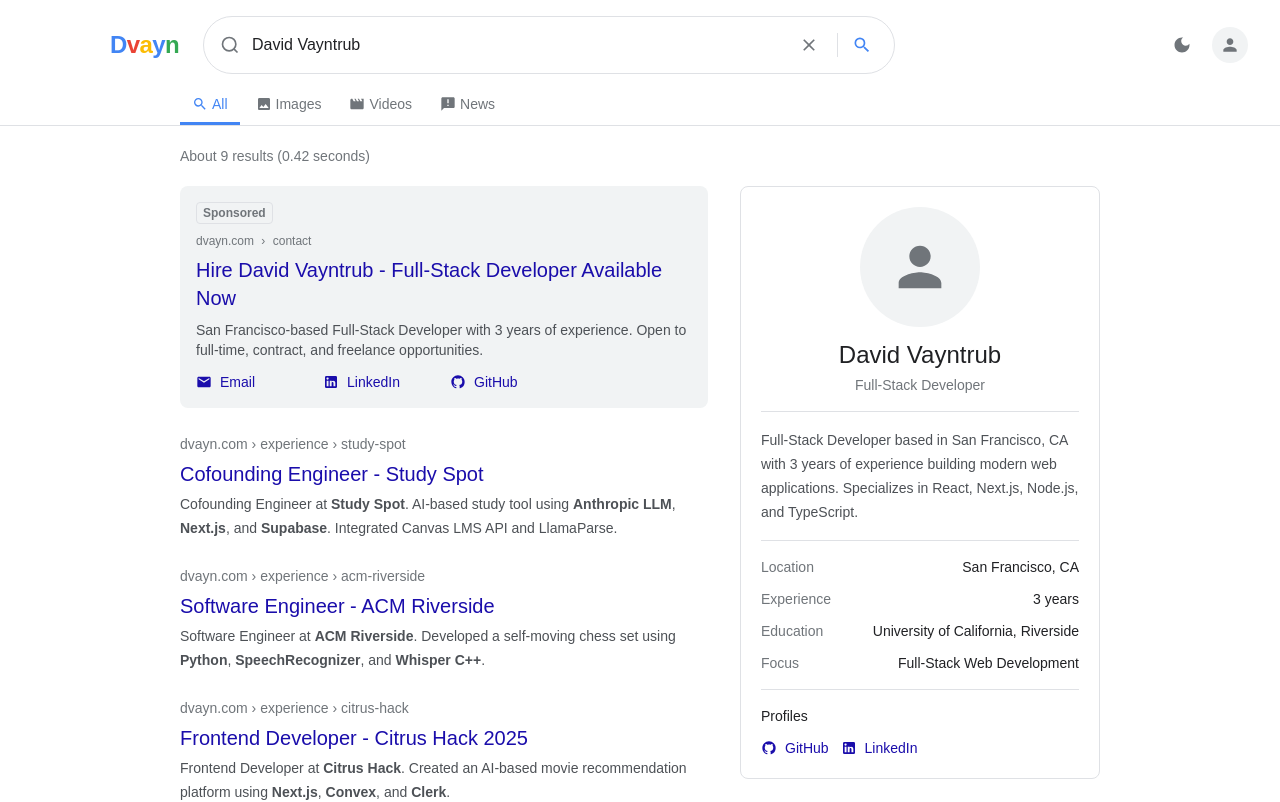
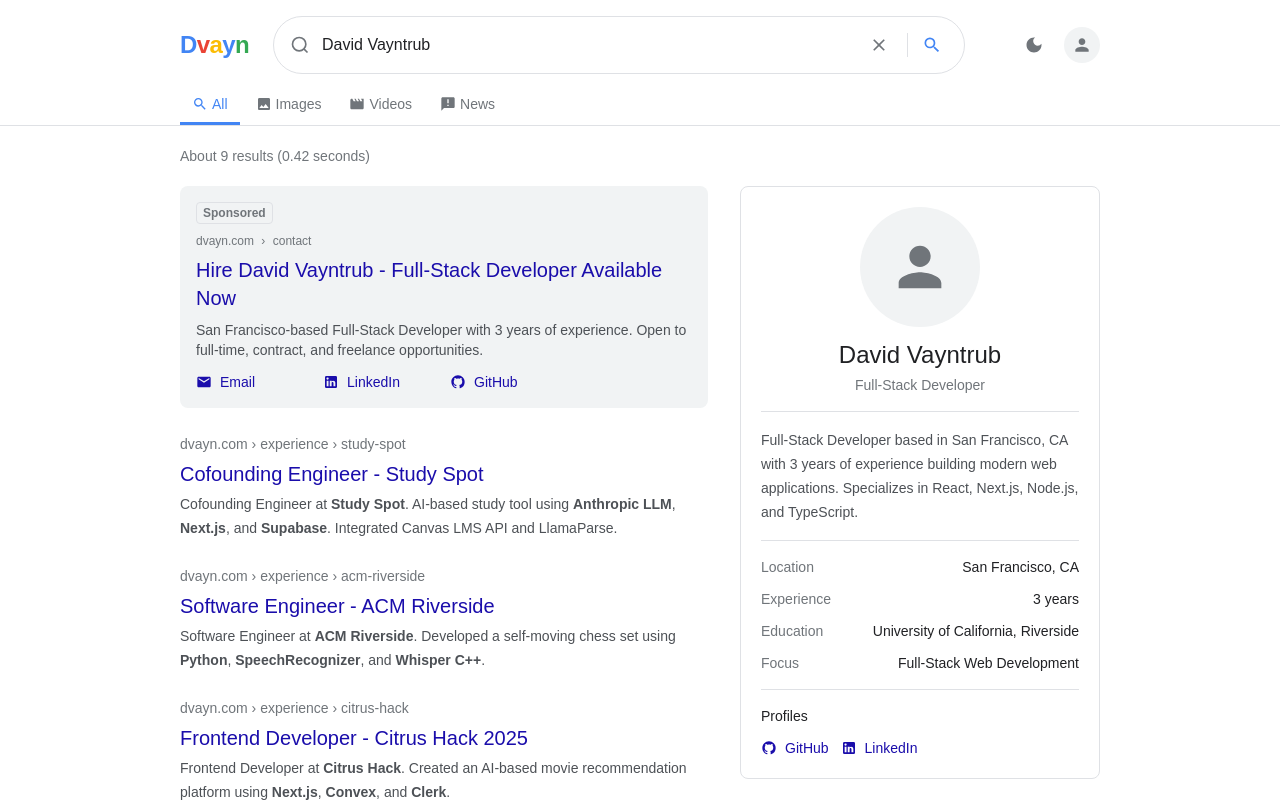
Before and after one commit to davidvayn/website, a Next.js app: page / in a window 1280 px wide. Shown: the top 802 px of the page. Built offline with nearby package versions, Linux system fonts and the light colour scheme.

Commit message:
fixed lining

```diff
--- a/src/app/globals.css
+++ b/src/app/globals.css
@@ -26,7 +26,6 @@
   --sponsored-bg: #f1f3f4;
   --footer-bg: #f2f2f2;
   --footer-border: #dadce0;
-  --desktop-header-search-offset: -120px;
 }
 
 [data-theme="dark"] {
@@ -75,12 +74,6 @@
   transition: background-color 0.3s ease, color 0.3s ease;
 }
 
-@media (min-width: 768px) {
-  .desktop-header-search-group {
-    transform: translateX(var(--desktop-header-search-offset));
-  }
-}
-
 a {
   text-decoration: none;
 }
--- a/src/components/GoogleHeader.tsx
+++ b/src/components/GoogleHeader.tsx
@@ -24,8 +24,8 @@
         borderColor: "var(--border)",
       }}
     >
-      <div className="grid grid-cols-[1fr_auto_1fr] items-center gap-x-3 gap-y-3 px-4 pb-3 md:grid-cols-[1fr_minmax(0,820px)_1fr] md:px-6 lg:px-8">
-        <div className="desktop-header-search-group contents md:col-span-1 md:col-start-2 md:flex md:min-w-0 md:items-center md:gap-x-6">
+      <div className="grid grid-cols-[1fr_auto_1fr] items-center gap-x-3 gap-y-3 px-4 pb-3 md:flex md:flex-nowrap md:px-6 lg:px-[180px]">
+        <div className="contents md:flex md:min-w-0 md:flex-1 md:items-center md:gap-x-6">
           <Link
             href="/"
             className="col-start-2 row-start-1 text-xl md:text-2xl font-bold tracking-tight flex-shrink-0 md:col-auto md:row-auto"
@@ -43,7 +43,7 @@
           </div>
         </div>
 
-        <div className="z-10 col-start-3 row-start-1 flex flex-shrink-0 items-center justify-self-end gap-2 md:gap-3">
+        <div className="z-10 col-start-3 row-start-1 flex flex-shrink-0 items-center justify-self-end gap-2 md:ml-auto md:gap-3">
           <button
             onClick={toggle}
             className="flex h-9 w-9 flex-shrink-0 items-center justify-center rounded-full hover:bg-[var(--hover-bg)] transition-colors"
```
